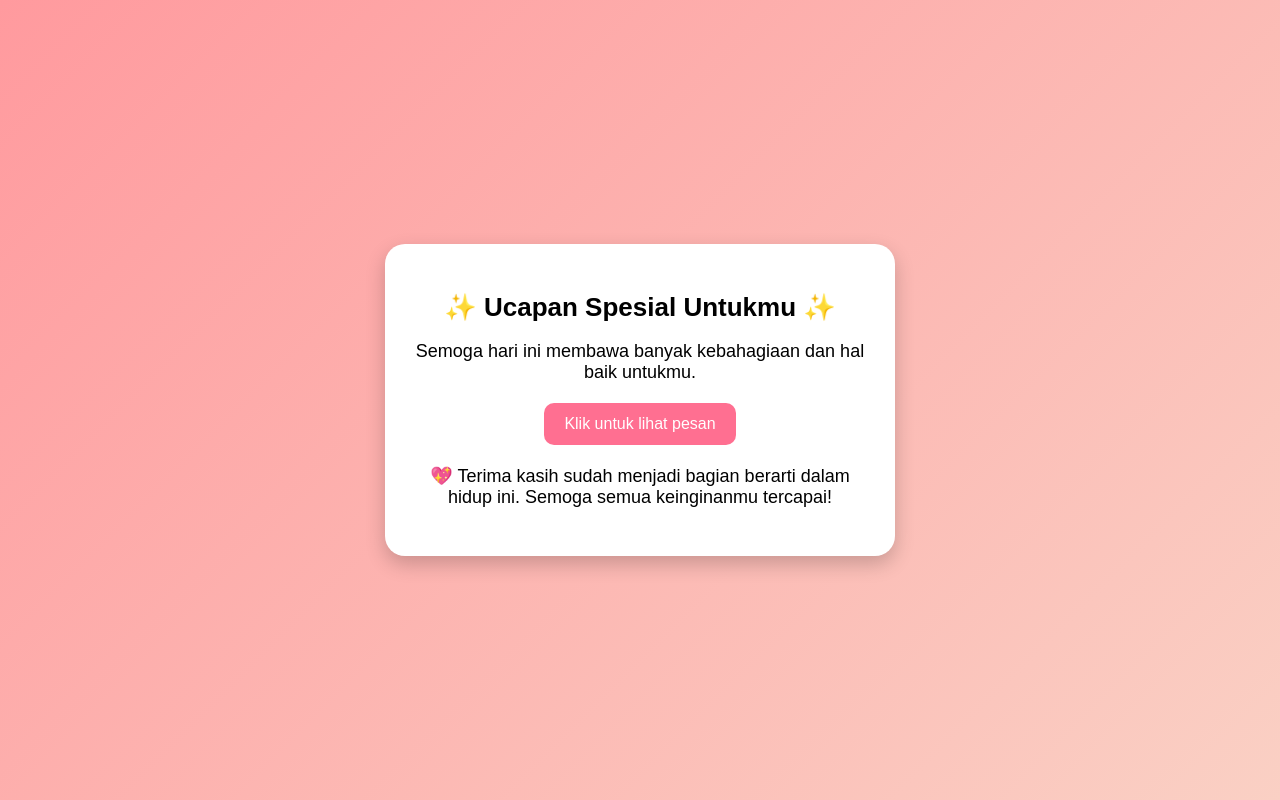
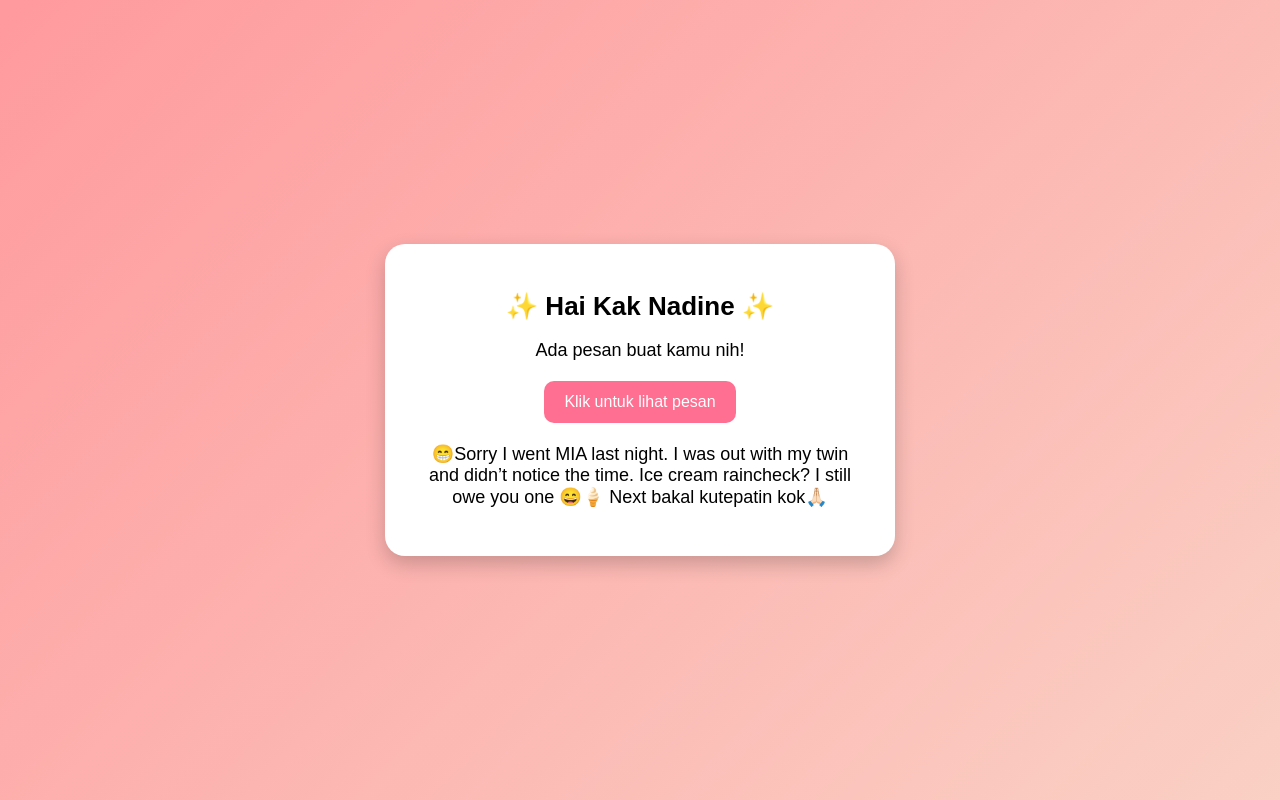
Before and after one commit to zidanfernadi/ucapan, a plain HTML site: page index.html in a window 1280 px wide. Both pictures are taken after a click on the button "Klik untuk lihat pesan". Drawn offline with Linux system fonts and the light colour scheme.

Commit message:
Update message and title in index.html

```diff
--- a/index.html
+++ b/index.html
@@ -9,13 +9,13 @@
 <body>
 
     <div class="container">
-        <h1 class="title">✨ Ucapan Spesial Untukmu ✨</h1>
-        <p class="message">Semoga hari ini membawa banyak kebahagiaan dan hal baik untukmu.</p>
+        <h1 class="title">✨ Hai Kak Nadine ✨</h1>
+        <p class="message">Ada pesan buat kamu nih!</p>
 
         <button onclick="showMessage()">Klik untuk lihat pesan</button>
 
         <div id="hidden-message" class="hidden">
-            <p>💖 Terima kasih sudah menjadi bagian berarti dalam hidup ini. Semoga semua keinginanmu tercapai!</p>
+            <p>😁Sorry I went MIA last night. I was out with my twin and didn’t notice the time. Ice cream raincheck? I still owe you one 😄🍦 Next bakal kutepatin kok🙏🏻</p>
         </div>
     </div>
 
```
